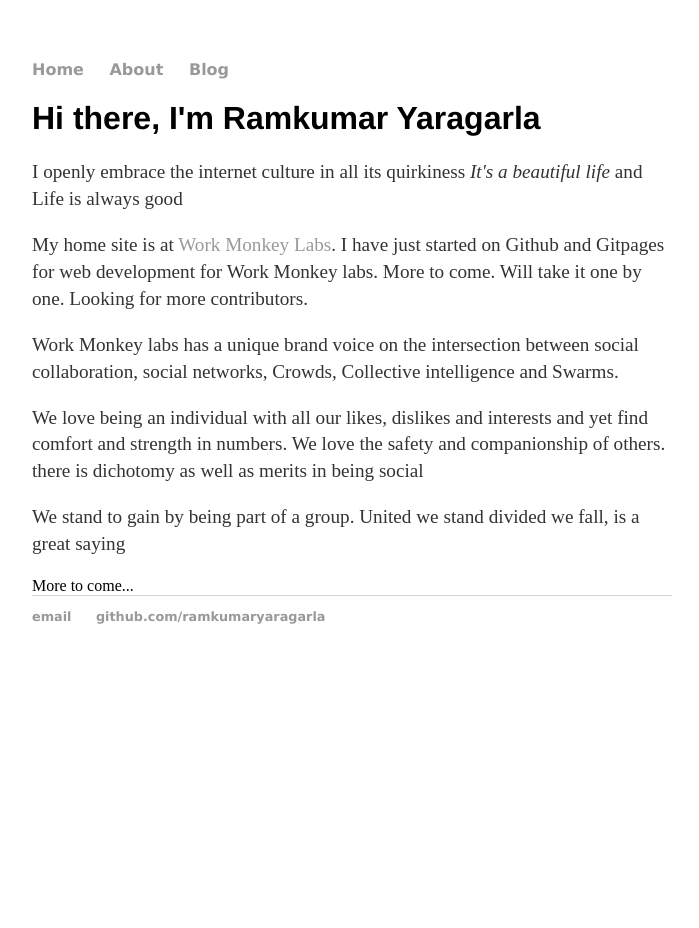
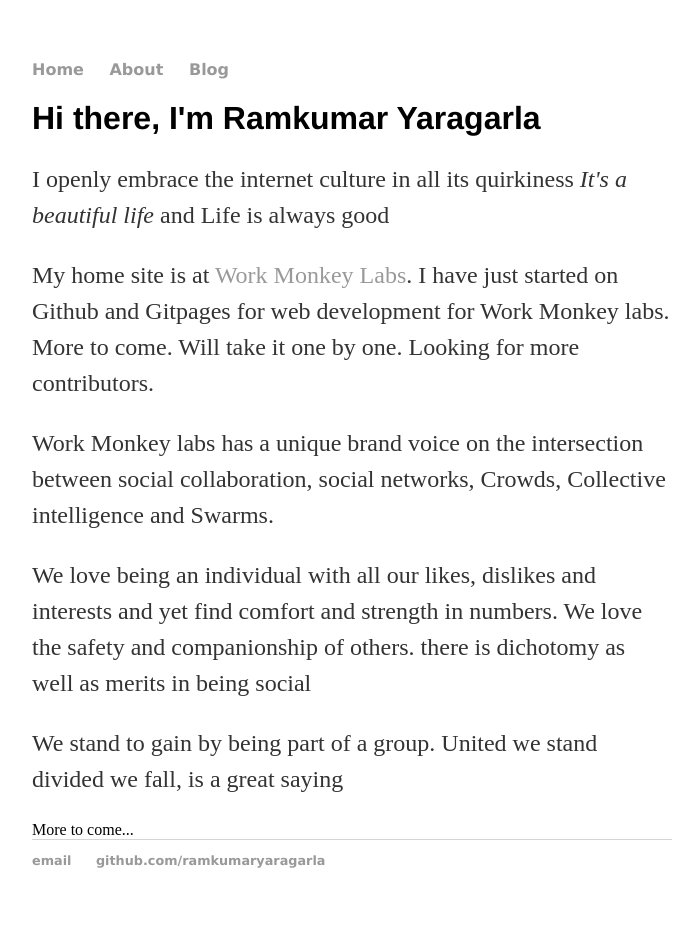
Before and after one commit to RamkumarYaragarla/worko, a Jekyll site: the page built from index.html, in a window 1280 px wide. Shown: the whole page, without its empty margins (288-987 px from the left). Built offline with Jekyll 4.4.1, drawn with Linux system fonts in a browser that asks for light colours; before the commit the page ends 900 px from its top, so only the background shows below that.

Commit message:
Update main.css

```diff
--- a/css/main.css
+++ b/css/main.css
@@ -24,8 +24,8 @@ h1 {
     font-family:'Helvetica', 'Arial', 'Sans-Serif';
 }
 p {
-    font-size: 1.2em;
-    line-height: 1.4em;
+    font-size: 1.5em;
+    line-height: 1.5em;
     color: #333;
 }
 footer {
```
